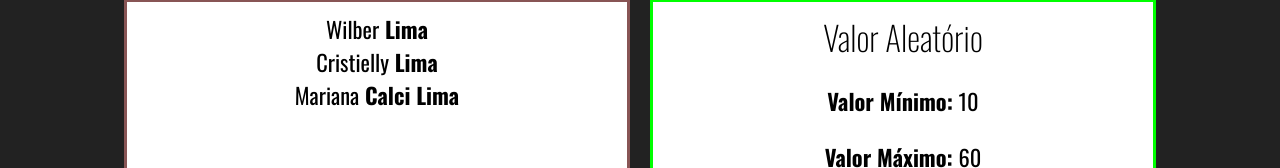
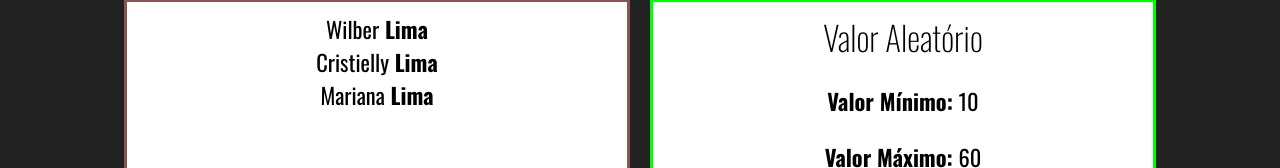
Before and after one commit to wilberchair/curso-react, a React (Create React App) app in the folder fundamentos-react/: page / in a window 1280 px wide. Shown: the part 180-348 px from the top of the page. Built offline with nearby package versions, Linux system fonts and the light colour scheme.

Commit message:
chore(react): passando parametro para os filhos

```diff
--- a/fundamentos-react/src/App.jsx
+++ b/fundamentos-react/src/App.jsx
@@ -2,6 +2,7 @@ import './App.css'
 import React from 'react'
 
 import Familia from './components/basicos/Familia'
+import FamiliaMembro from './components/basicos/FamiliaMembro'
 import Card from './components/layout/Card'
 import Aleatorio from './components/basicos/Aleatorio'
 import Fragmento from './components/basicos/Fragmento'
@@ -17,7 +18,11 @@ export default _ =>
 
     <div className='Cards'>
       <Card title='#05 - Componente com Filhos' color='#855'>
-        <Familia sobrenome='Lima'/>
+        <Familia sobrenome='Lima'>
+        <FamiliaMembro nome='Wilber'/>
+        <FamiliaMembro nome='Cristielly'/>
+        <FamiliaMembro nome='Mariana'/>
+        </Familia>
       </Card>
 
       <Card title='#04 - Exemplo de card' color='#0f0'>
--- a/fundamentos-react/src/components/basicos/Familia.jsx
+++ b/fundamentos-react/src/components/basicos/Familia.jsx
@@ -1,14 +1,28 @@
-import React from 'react'
+import React, {cloneElement} from 'react'
 
-import FamiliaMembro from './FamiliaMembro'
+// import FamiliaMembro from './FamiliaMembro'
 
 export default props => {
   return (
     <div>
       {/* Posso usar dessas formas para pasar o sobrenome */}
-      <FamiliaMembro nome='Wilber' sobrenome={props.sobrenome}/>
+      {/* <FamiliaMembro nome='Wilber' sobrenome={props.sobrenome}/>
       <FamiliaMembro nome='Cristielly' {...props}/>
-      <FamiliaMembro nome='Mariana' sobrenome='Calci Lima'/>
+      <FamiliaMembro nome='Mariana' sobrenome='Calci Lima'/> */}
+      {/* Passaria desta forma abaixo se eu nao importasse o cloneElement */}
+      {/* {React.cloneElement(props.children)} */}
+
+      {/* {cloneElement(props.children, props)} */}
+      {/* {cloneElement(props.children, {...props})} */}
+
+      {/* {React.Children.map(props.children, child => {
+        return cloneElement(child, {...props})
+      })} */}
+
+      {/* Desta forma consigo garantir que tenha uma key, nao gere erro e o código fica menor */}
+      {props.children.map((child, i) => {
+        return cloneElement(child, {...props, key: i})
+      })}
     </div>
   )
 }
```
